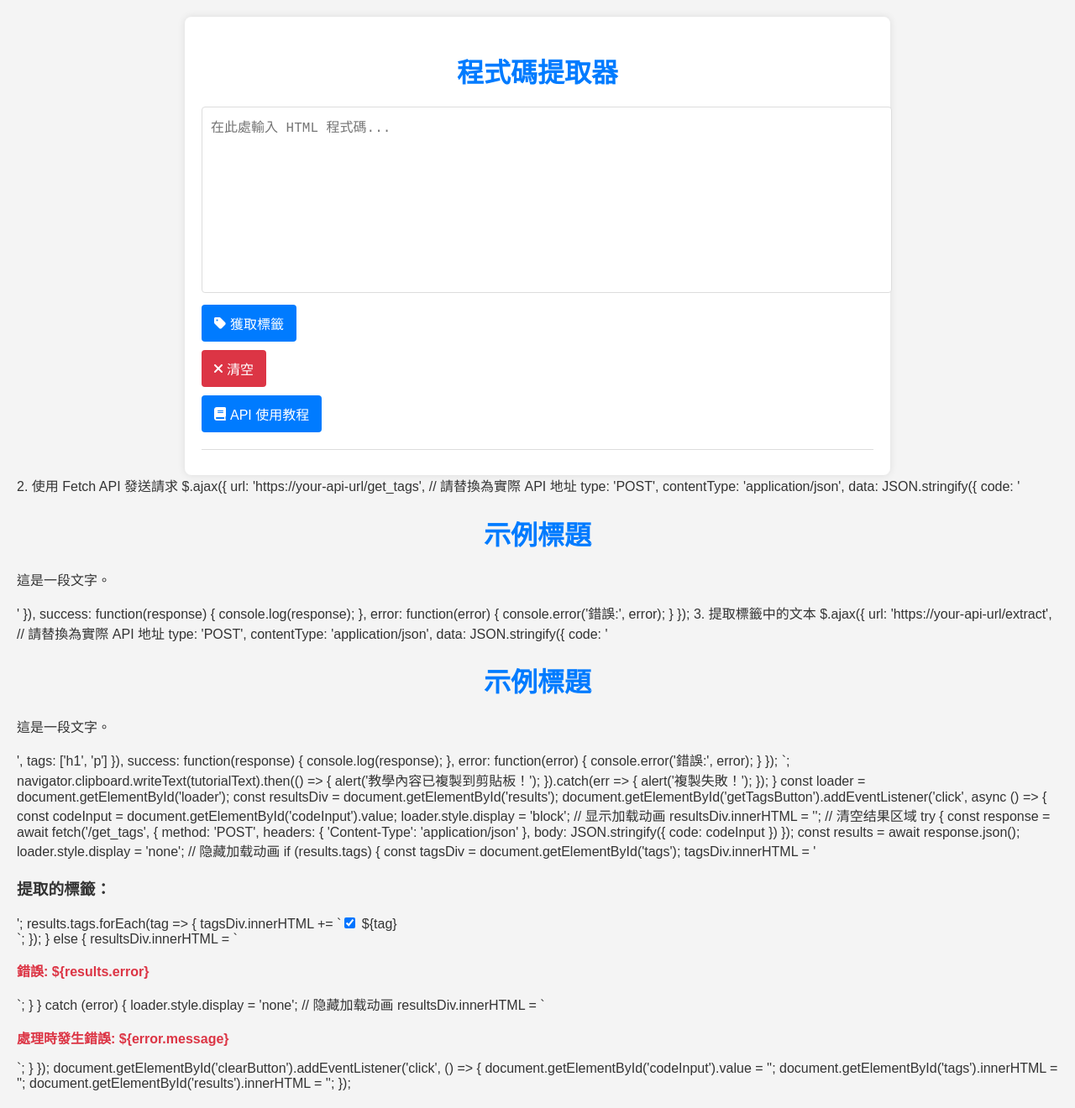
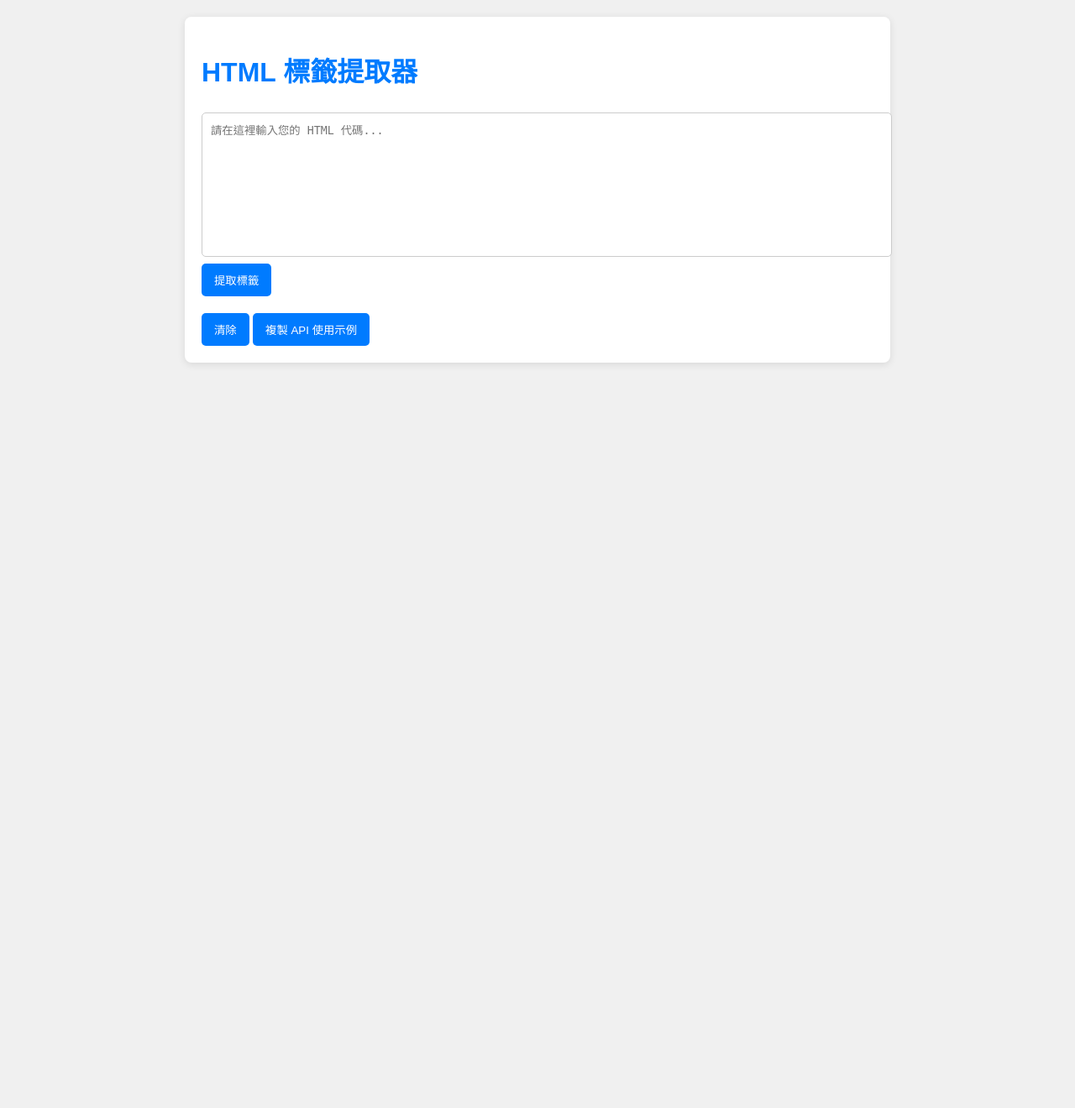
Before and after one commit to oinktech/code-extractor-api, a Flask app: page / in a window 1280 px wide. Shown: the whole page at 84% size. After the commit the page ends 434 px from the top, so only its background shows below. Run offline with Flask 3, Linux system fonts and the light colour scheme.

Commit message:
Update index.html

```diff
--- a/templates/index.html
+++ b/templates/index.html
@@ -1,245 +1,88 @@
 <!DOCTYPE html>
-<html lang="zh-Hant">
+<html lang="zh-TW">
 <head>
     <meta charset="UTF-8">
     <meta name="viewport" content="width=device-width, initial-scale=1.0">
-    <title>程式碼提取器</title>
-    <link rel="stylesheet" href="https://cdnjs.cloudflare.com/ajax/libs/font-awesome/6.0.0-beta3/css/all.min.css">
+    <title>HTML 標籤提取器</title>
     <style>
         body {
-            font-family: 'Arial', sans-serif;
-            background-color: #f4f4f4;
+            font-family: Arial, sans-serif;
+            background-color: #f0f0f0;
+            color: #333;
             margin: 0;
             padding: 20px;
-            color: #333;
+            line-height: 1.6;
         }
         h1 {
-            text-align: center;
-            color: #007BFF;
-            margin-bottom: 20px;
+            color: #007bff;
         }
-        .container {
+        #container {
             max-width: 800px;
             margin: auto;
-            background: white;
+            background: #fff;
             padding: 20px;
             border-radius: 8px;
-            box-shadow: 0 0 10px rgba(0, 0, 0, 0.1);
-            transition: box-shadow 0.3s;
-        }
-        .container:hover {
-            box-shadow: 0 0 15px rgba(0, 0, 0, 0.2);
+            box-shadow: 0 2px 10px rgba(0, 0, 0, 0.1);
         }
         textarea {
             width: 100%;
-            height: 200px;
-            border-radius: 4px;
-            border: 1px solid #ddd;
+            height: 150px;
+            border-radius: 5px;
+            border: 1px solid #ccc;
             padding: 10px;
-            font-size: 16px;
-            transition: border-color 0.3s;
             resize: none;
-            font-family: 'Courier New', Courier, monospace;
-        }
-        textarea:focus {
-            border-color: #007BFF;
-            outline: none;
         }
         button {
+            background-color: #007bff;
+            color: white;
+            border: none;
             padding: 10px 15px;
-            margin-top: 10px;
-            border: none;
-            border-radius: 4px;
-            background-color: #007BFF;
-            color: white;
-            font-size: 16px;
+            border-radius: 5px;
             cursor: pointer;
-            transition: background-color 0.3s, transform 0.3s;
-            display: flex;
-            align-items: center;
-        }
-        button i {
-            margin-right: 5px;
+            transition: background-color 0.3s;
         }
         button:hover {
             background-color: #0056b3;
-            transform: scale(1.05);
         }
-        button.clear-button {
-            background-color: #dc3545;
+        .tags {
+            margin: 20px 0;
         }
-        button.clear-button:hover {
-            background-color: #c82333;
-        }
-        .result-item {
-            padding: 10px;
-            border-bottom: 1px solid #ddd;
-            animation: fadeIn 0.5s;
-            background-color: #f9f9f9;
-            border-radius: 4px;
-            margin-bottom: 10px;
-        }
-        #results {
-            margin-top: 20px;
-            border-top: 1px solid #ddd;
-            padding-top: 10px;
-        }
-        #tags {
-            margin-top: 20px;
+        .error-message {
+            color: red;
         }
         .loader {
             display: none;
-            text-align: center;
+            border: 4px solid #f3f3f3;
+            border-top: 4px solid #3498db;
+            border-radius: 50%;
+            width: 30px;
+            height: 30px;
+            animation: spin 1s linear infinite;
+            margin: 20px auto;
         }
-        @keyframes fadeIn {
-            from { opacity: 0; }
-            to { opacity: 1; }
-        }
-        /* 模态框样式 */
-        .modal {
-            display: none;
-            position: fixed;
-            z-index: 1000;
-            left: 0;
-            top: 0;
-            width: 100%;
-            height: 100%;
-            overflow: auto;
-            background-color: rgba(0,0,0,0.5);
-            padding-top: 60px;
-        }
-        .modal-content {
-            background-color: #fefefe;
-            margin: 5% auto;
-            padding: 20px;
-            border: 1px solid #888;
-            width: 80%;
-            max-width: 600px;
-            border-radius: 8px;
-            box-shadow: 0 0 10px rgba(0, 0, 0, 0.2);
-        }
-        .close {
-            color: #aaa;
-            float: right;
-            font-size: 28px;
-            font-weight: bold;
-        }
-        .close:hover,
-        .close:focus {
-            color: black;
-            text-decoration: none;
-            cursor: pointer;
-        }
-        pre {
-            background-color: #f4f4f4;
-            padding: 10px;
-            border-radius: 4px;
-            overflow: auto;
-            font-size: 14px;
-        }
-        .copy-button {
-            background-color: #28a745;
-            margin-top: 10px;
-        }
-        .copy-button:hover {
-            background-color: #218838;
-        }
-        .error-message {
-            color: #dc3545;
-            font-weight: bold;
-        }
-        .success-message {
-            color: #28a745;
-            font-weight: bold;
+        @keyframes spin {
+            0% { transform: rotate(0deg); }
+            100% { transform: rotate(360deg); }
         }
     </style>
 </head>
 <body>
-    <div class="container">
-        <h1>程式碼提取器</h1>
-        <textarea id="codeInput" placeholder="在此處輸入 HTML 程式碼..."></textarea>
-        <div>
-            <button id="getTagsButton"><i class="fas fa-tag"></i> 獲取標籤</button>
-            <button class="clear-button" id="clearButton"><i class="fas fa-times"></i> 清空</button>
-            <button id="apiButton"><i class="fas fa-book"></i> API 使用教程</button> <!-- 新增API按钮 -->
-        </div>
-        <div class="loader" id="loader"><i class="fas fa-spinner fa-spin"></i> 處理中...</div>
-        <div id="tags"></div>
+    <div id="container">
+        <h1>HTML 標籤提取器</h1>
+        <textarea id="codeInput" placeholder="請在這裡輸入您的 HTML 代碼..."></textarea>
+        <button id="getTagsButton">提取標籤</button>
+        <div class="loader" id="loader"></div>
+        <div class="tags" id="tags"></div>
         <div id="results"></div>
-    </div>
-
-    <!-- 模态框 -->
-    <div id="apiModal" class="modal">
-        <div class="modal-content">
-            <span class="close">&times;</span>
-            <h2>API 使用教程</h2>
-            <p>要在您的靜態網站中使用此 API，請按照以下步驟操作：</p>
-
-            <h3>1. 引入 jQuery</h3>
-            <p>在您的 HTML 文件中引入 jQuery：</p>
-            <pre><code>&lt;script src="https://code.jquery.com/jquery-3.6.0.min.js"&gt;&lt;/script&gt;</code></pre>
-
-            <h3>2. 使用 Fetch API 發送請求</h3>
-            <p>以下是如何獲取標籤的範例：</p>
-            <pre><code>$.ajax({
-    url: 'https://your-api-url/get_tags', // 請替換為實際 API 地址
-    type: 'POST',
-    contentType: 'application/json',
-    data: JSON.stringify({ code: '<h1>示例標題</h1><p>這是一段文字。</p>' }),
-    success: function(response) {
-        console.log(response);
-    },
-    error: function(error) {
-        console.error('錯誤:', error);
-    }
-});</code></pre>
-
-            <h3>3. 提取標籤中的文本</h3>
-            <p>以下是如何提取標籤中的文本的範例：</p>
-            <pre><code>$.ajax({
-    url: 'https://your-api-url/extract', // 請替換為實際 API 地址
-    type: 'POST',
-    contentType: 'application/json',
-    data: JSON.stringify({
-        code: '&lt;h1&gt;示例標題&lt;/h1&gt;&lt;p&gt;這是一段文字。&lt;/p&gt;',
-        tags: ['h1', 'p']
-    }),
-    success: function(response) {
-        console.log(response);
-    },
-    error: function(error) {
-        console.error('錯誤:', error);
-    }
-});</code></pre>
-            <p>這些示例會將標籤及其文本輸出到控制台。</p>
-
-            <button class="copy-button" onclick="copyToClipboard()">複製代碼示例</button> <!-- 复制按钮 -->
-        </div>
+        <button id="clearButton">清除</button>
+        <button id="copyExampleButton">複製 API 使用示例</button>
     </div>
 
     <script>
-        // 打开模态框
-        document.getElementById('apiButton').onclick = function() {
-            document.getElementById('apiModal').style.display = "block";
-        }
-
-        // 关闭模态框
-        document.getElementsByClassName('close')[0].onclick = function() {
-            document.getElementById('apiModal').style.display = "none";
-        }
-
-        window.onclick = function(event) {
-            if (event.target == document.getElementById('apiModal')) {
-                document.getElementById('apiModal').style.display = "none";
-            }
-        }
-
-        function copyToClipboard() {
-            const tutorialText = `
-1. 引入 jQuery
-<script src="https://code.jquery.com/jquery-3.6.0.min.js"></script>
-
-2. 使用 Fetch API 發送請求
+        document.getElementById('copyExampleButton').addEventListener('click', () => {
+            const exampleText = `
+            // 使用示例
+            // 提取標籤
             $.ajax({
                 url: 'https://your-api-url/get_tags', // 請替換為實際 API 地址
                 type: 'POST',
@@ -253,7 +96,7 @@ $.ajax({
                 }
             });
 
-3. 提取標籤中的文本
+            // 提取標籤中的文本
             $.ajax({
                 url: 'https://your-api-url/extract', // 請替換為實際 API 地址
                 type: 'POST',
@@ -270,20 +113,20 @@ $.ajax({
                 }
             });
             `;
-            navigator.clipboard.writeText(tutorialText).then(() => {
-                alert('教學內容已複製到剪貼板！');
+            navigator.clipboard.writeText(exampleText).then(() => {
+                alert('API 使用示例已複製到剪貼板！');
             }).catch(err => {
                 alert('複製失敗！');
             });
-        }
+        });
 
         const loader = document.getElementById('loader');
         const resultsDiv = document.getElementById('results');
 
         document.getElementById('getTagsButton').addEventListener('click', async () => {
             const codeInput = document.getElementById('codeInput').value;
-            loader.style.display = 'block';  // 显示加载动画
-            resultsDiv.innerHTML = '';  // 清空结果区域
+            loader.style.display = 'block';  // 顯示加載動畫
+            resultsDiv.innerHTML = '';  // 清空結果區域
 
             try {
                 const response = await fetch('/get_tags', {
@@ -293,7 +136,7 @@ $.ajax({
                 });
 
                 const results = await response.json();
-                loader.style.display = 'none';  // 隐藏加载动画
+                loader.style.display = 'none';  // 隱藏加載動畫
 
                 if (results.tags) {
                     const tagsDiv = document.getElementById('tags');
@@ -305,7 +148,7 @@ $.ajax({
                     resultsDiv.innerHTML = `<p class="error-message">錯誤: ${results.error}</p>`;
                 }
             } catch (error) {
-                loader.style.display = 'none';  // 隐藏加载动画
+                loader.style.display = 'none';  // 隱藏加載動畫
                 resultsDiv.innerHTML = `<p class="error-message">處理時發生錯誤: ${error.message}</p>`;
             }
         });
```
Lines whose indentation alone changed are shown as unchanged.
